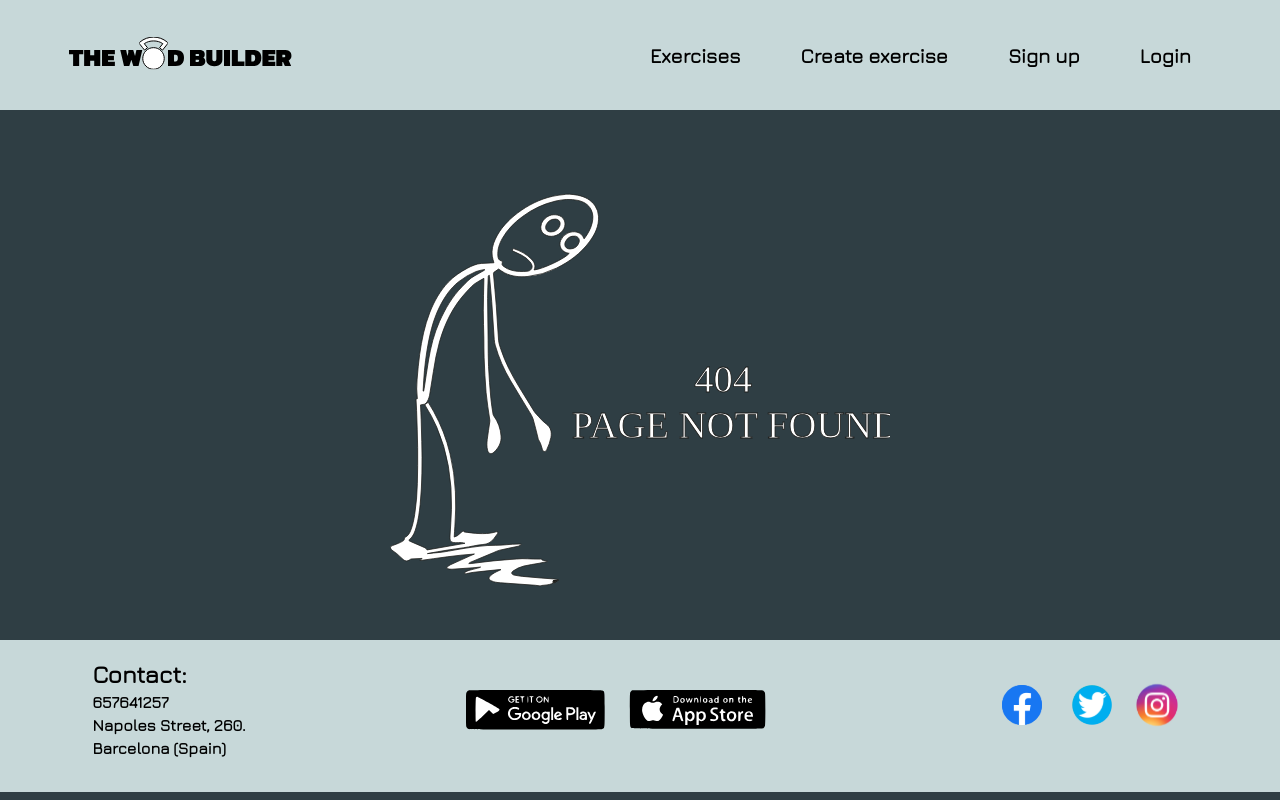
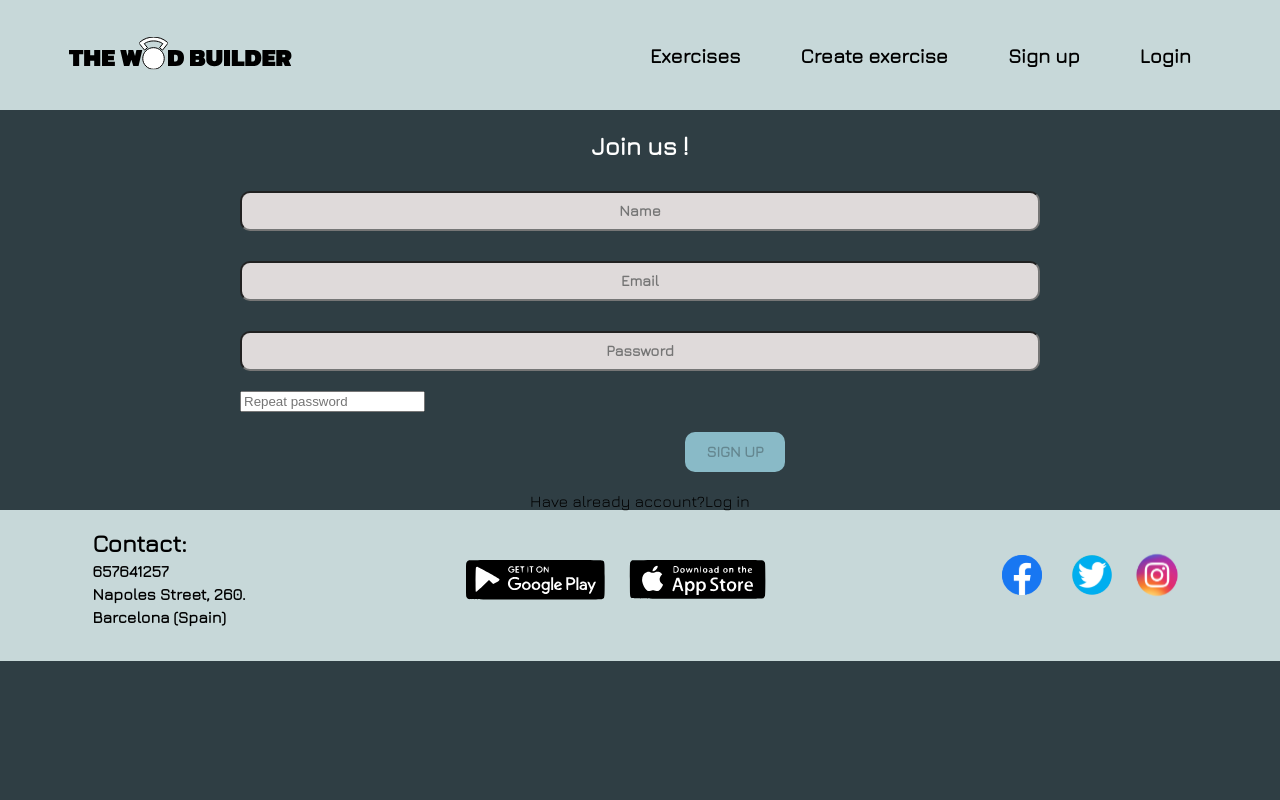
Before and after one commit to bertarosalia/berta-floran-front-The-Wod-Builder, a React (Create React App) app: page /sign-up in a window 1280 px wide. Before the commit this address had no page. Built offline with nearby package versions, Linux system fonts and the light colour scheme.

Commit message:
add register form page to app

```diff
--- a/src/App.tsx
+++ b/src/App.tsx
@@ -8,6 +8,7 @@ import CreateExerciseFormPage from "./pages/CreateExerciseFormPage.tsx/CreateExe
 import ListExercisesPage from "./pages/ListExercisesPage/ListExercisePage";
 import NotFoundPage from "./pages/NotFoundPage/NotFoundPage";
 import { Toaster } from "react-hot-toast";
+import RegisterFormPage from "./pages/RegisterFormPage/RegisterFormPage";
 
 function App() {
   const { isLoadingShowing } = useAppSelector((state) => state.ui);
@@ -23,8 +24,8 @@ function App() {
         <Route path="*" element={<NotFoundPage />} />
         <Route path="/not-found-error" element={<NotFoundPage />} />
         <Route path="/detail/:id" element={<CardDetailPage />} />
-
         <Route path="/create-exercise" element={<CreateExerciseFormPage />} />
+        <Route path="/sign-up" element={<RegisterFormPage />} />
       </Routes>
       <Footer />
     </>
```
